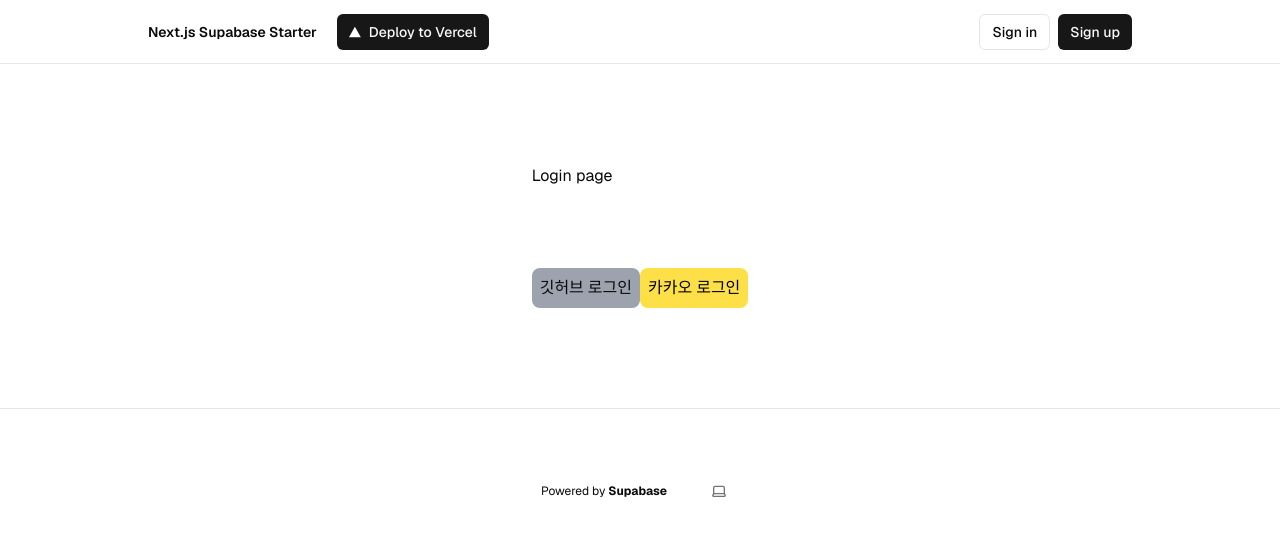
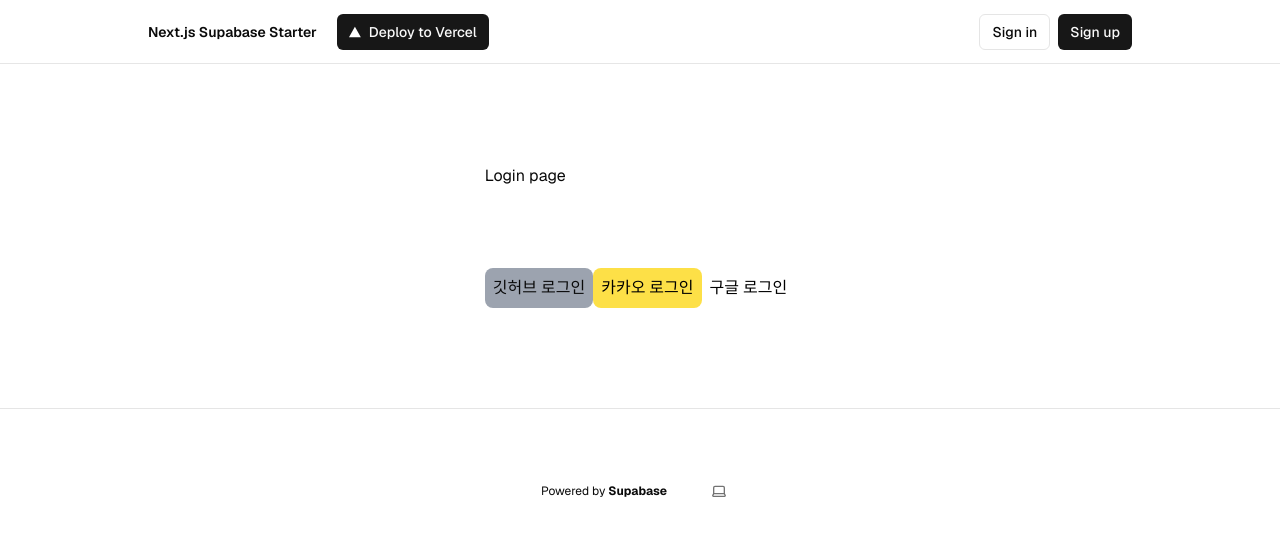
Before and after one commit to hoj0806/nextjs-side-project, a Next.js app: page /login in a window 1280 px wide. Shown: the top 536 px of the page. Built offline with nearby package versions, Linux system fonts and the light colour scheme; no server answers.

Commit message:
feature : 구글 로그인 구현

```diff
--- a/app/login/page.tsx
+++ b/app/login/page.tsx
@@ -33,6 +33,21 @@ const LoginPage = () => {
     }
   };
 
+  const signInWithGoogle = async () => {
+    const supabase = createClient();
+
+    const { data, error } = await supabase.auth.signInWithOAuth({
+      provider: "google",
+      options: {
+        redirectTo: `${location.origin}/auth/callback`,
+      },
+    });
+
+    if (error) {
+      console.error("OAuth 로그인 에러:", error.message);
+    }
+  };
+
   return (
     <>
       <h1>Login page</h1>
@@ -49,6 +64,12 @@ const LoginPage = () => {
         >
           카카오 로그인
         </button>
+        <button
+          onClick={signInWithGoogle}
+          className='bg-white p-2 rounded-lg text-black'
+        >
+          구글 로그인
+        </button>
       </form>
     </>
   );
```
